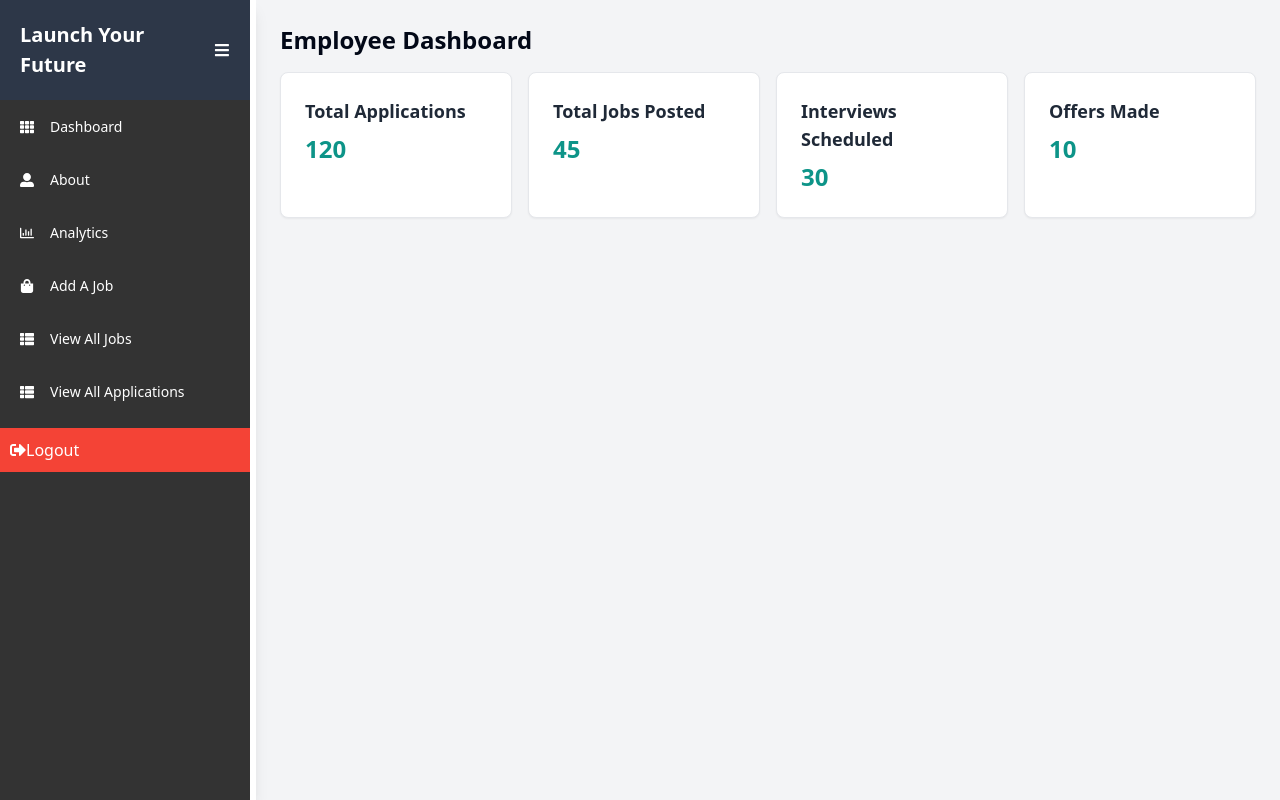
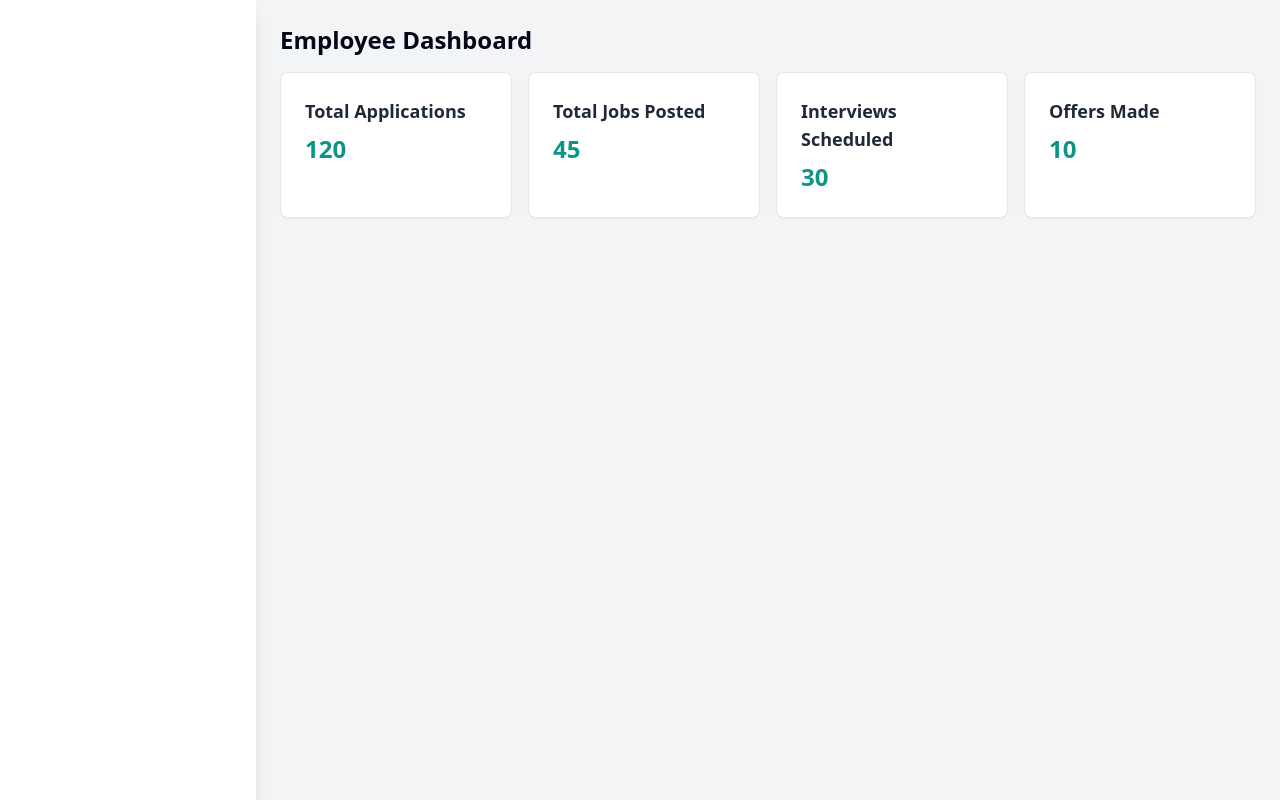
Before and after one commit to meghanaatmakuri27/launchyourfuturefrontend, a React (Vite) app: page /dashboard in a window 1280 px wide. Built offline with nearby package versions, Linux system fonts and the light colour scheme.

Commit message:
adding all files

```diff
--- a/src/components/pages/dashboard.jsx
+++ b/src/components/pages/dashboard.jsx
@@ -1,4 +1,3 @@
-import EmployeeSidebar from "./EmployeeSidebar";
 import Card from "./card";
 
 const Dashboard = () => {
@@ -13,7 +12,6 @@ const Dashboard = () => {
     <div className="flex min-h-screen bg-gray-100">
       {/* Sidebar */}
       <div className="w-1/5 bg-white shadow-lg">
-        <EmployeeSidebar />
       </div>
 
       {/* Main Content */}
```
